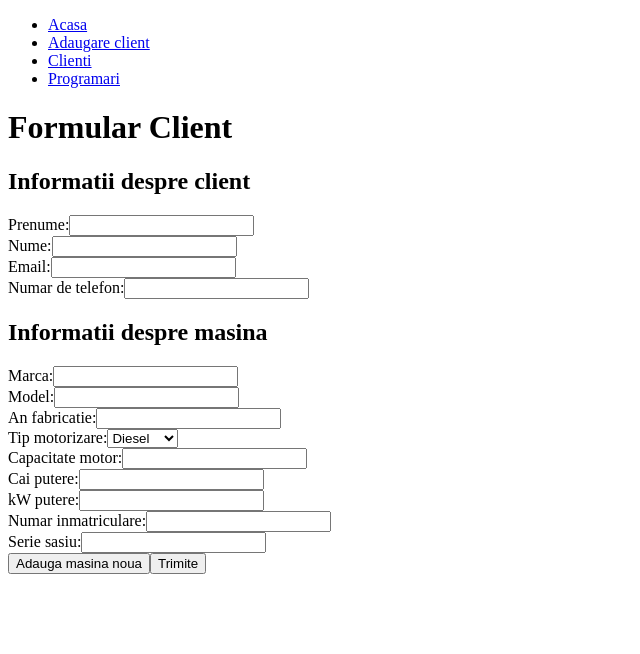
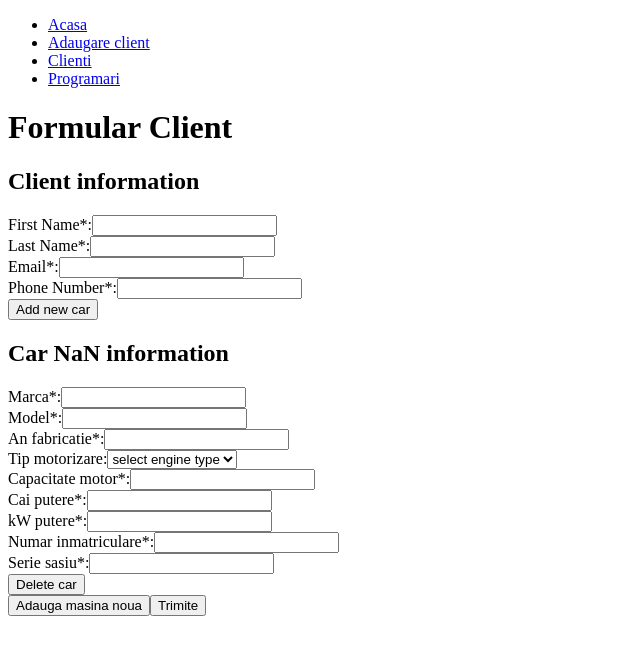
Before and after one commit to stefan-adrian-manea/Project-Info-World-Client, a React (Vite) app: page /clients-add in a window 1280 px wide. Shown: the top 654 px of the page, without its empty margins (0-640 px from the left). Built offline with nearby package versions, Linux system fonts and the light colour scheme.

Commit message:
add new components CarFieldset, ClientFieldset, InputField, SelectField

```diff
--- a/src/components/CarFieldset/CarFieldset.jsx
+++ b/src/components/CarFieldset/CarFieldset.jsx
@@ -1,116 +1,99 @@
-function CarFieldset({ carData, onChange }) {
+import InputField from "../formComponents/InputField";
+import SelectField from "../formComponents/SelectField";
 
-  const handleChange = (e) => {
-    const { name, value } = e.target;
-    onChange({ ...carData, [name]: value });
-  };
-
+function CarFieldset({ index, carData, handleRemoveCar, onChange }) {
   return (
-    <div className="fieldset">
-      <h2>Informatii despre masina</h2>
-      <div>
-        <label htmlFor="make">Marca:</label>
-        <input
-          type="text"
+    <div className="car-fieldset">
+      <h2>Car {index + 1} information</h2>
+      <InputField
         id="make"
         name="make"
+        label="Marca"
+        type="text"
         value={carData.make}
-          onChange={handleChange}
+        onChange={onChange}
         required
       />
-      </div>
-      <div>
-        <label htmlFor="model">Model:</label>
-        <input
-          type="text"
+      <InputField
         id="model"
         name="model"
+        label="Model"
+        type="text"
         value={carData.model}
-          onChange={handleChange}
+        onChange={onChange}
         required
       />
-      </div>
-      <div>
-        <label htmlFor="year">An fabricatie:</label>
-        <input
-          type="number"
+      <InputField
         id="year"
         name="year"
+        label="An fabricatie"
+        type="number"
         value={carData.year}
-          onChange={handleChange}
+        onChange={onChange}
         required
       />
-      </div>
-      <div>
-        <label htmlFor="engineType">Tip motorizare:</label>
-        <select
+      <SelectField
         id="engineType"
         name="engineType"
+        label="Tip motorizare"
         value={carData.engineType}
-          onChange={handleChange}
+        onChange={onChange}
         required
-        >
-          <option value="Diesel">Diesel</option>
-          <option value="Benzina">Benzina</option>
-          <option value="Hibrid">Hibrid</option>
-          <option value="Electric">Electric</option>
-        </select>
-      </div>
-      <div>
-        <label htmlFor="engineCapacity">Capacitate motor:</label>
-        <input
-          type="number"
+        options={[
+          { value: "diesel", label: "Diesel" },
+          { value: "gasoline", label: "Gasoline" },
+          { value: "hybrid", label: "Hybrid" },
+          { value: "electric", label: "Electric" },
+        ]}
+      />
+      <InputField
         id="engineCapacity"
         name="engineCapacity"
+        label="Capacitate motor"
+        type="number"
         value={carData.engineCapacity}
-          onChange={handleChange}
+        onChange={onChange}
         required
       />
-      </div>
-      <div>
-        <label htmlFor="horsepower">Cai putere:</label>
-        <input
-          type="number"
+      <InputField
         id="horsepower"
         name="horsepower"
+        label="Cai putere"
+        type="number"
         value={carData.horsepower}
-          onChange={handleChange}
+        onChange={onChange}
         required
       />
-      </div>
-      <div>
-        <label htmlFor="kilowatts">kW putere:</label>
-        <input
-          type="number"
+      <InputField
         id="kilowatts"
         name="kilowatts"
+        label="kW putere"
+        type="number"
         value={carData.kilowatts}
-          onChange={handleChange}
+        onChange={onChange}
         required
       />
-      </div>
-      <div>
-        <label htmlFor="registrationNumber">Numar inmatriculare:</label>
-        <input
-          type="text"
+      <InputField
         id="registrationNumber"
         name="registrationNumber"
+        label="Numar inmatriculare"
+        type="text"
         value={carData.registrationNumber}
-          onChange={handleChange}
+        onChange={onChange}
         required
       />
-      </div>
-      <div>
-        <label htmlFor="chassisNumber">Serie sasiu:</label>
-        <input
-          type="text"
+      <InputField
         id="chassisNumber"
         name="chassisNumber"
+        label="Serie sasiu"
+        type="text"
         value={carData.chassisNumber}
-          onChange={handleChange}
+        onChange={onChange}
         required
       />
-      </div>
+      <button type="button" onClick={handleRemoveCar}>
+        Delete car
+      </button>
     </div>
   );
 }
--- a/src/components/ClientFieldset/ClientFieldset.jsx
+++ b/src/components/ClientFieldset/ClientFieldset.jsx
@@ -1,51 +1,47 @@
-function ClientFieldset({ formData, onChange }) {
+import InputField from "../formComponents/InputField";
+function ClientFieldset({ formData, handleClientChange, handleAddCar }) {
   return (
-    <div className="fieldset">
-      <h2>Informatii despre client</h2>
-      <div>
-        <label htmlFor="firstName">Prenume:</label>
-        <input
-          type="text"
+    <div className="client-fieldset">
+      <h2>Client information</h2>
+      <InputField
         id="firstName"
         name="firstName"
+        label="First Name"
+        type="text"
         value={formData.firstName}
-          onChange={onChange}
+        onChange={handleClientChange}
         required
       />
-      </div>
-      <div>
-        <label htmlFor="lastName">Nume:</label>
-        <input
-          type="text"
+      <InputField
         id="lastName"
         name="lastName"
+        label="Last Name"
+        type="text"
         value={formData.lastName}
-          onChange={onChange}
+        onChange={handleClientChange}
         required
       />
-      </div>
-      <div>
-        <label htmlFor="email">Email:</label>
-        <input
-          type="email"
+      <InputField
         id="email"
         name="email"
+        label="Email"
+        type="email"
         value={formData.email}
-          onChange={onChange}
+        onChange={handleClientChange}
         required
       />
-      </div>
-      <div>
-        <label htmlFor="phoneNumber">Numar de telefon:</label>
-        <input
-          type="tel"
+      <InputField
         id="phoneNumber"
         name="phoneNumber"
+        label="Phone Number"
+        type="tel"
         value={formData.phoneNumber}
-          onChange={onChange}
+        onChange={handleClientChange}
         required
       />
-      </div>
+      <button type="button" onClick={handleAddCar}>
+        Add new car
+      </button>
     </div>
   );
 }
--- /dev/null
+++ b/src/components/formComponents/InputField.jsx
@@ -0,0 +1,20 @@
+function InputField({ id, name, label, type, value, onChange, required }) {
+  return (
+    <div>
+      <label htmlFor={id}>
+        {label}
+        {required ? "*" : ""}:
+      </label>
+      <input
+        type={type}
+        id={id}
+        name={name}
+        value={value}
+        onChange={onChange}
+        required={required}
+      />
+    </div>
+  );
+}
+
+export default InputField;
--- /dev/null
+++ b/src/components/formComponents/SelectField.jsx
@@ -0,0 +1,17 @@
+function SelectField({ id, name, label, value, options, onChange, required }) {
+  return (
+    <div>
+      <label htmlFor={id}>{label}:</label>
+      <select id={id} name={name} value={value} onChange={onChange} required={required}>
+        <option value="" > select engine type </option>
+        {options.map((option, i) => (
+          <option key={option.value} value={option.value}>
+            {option.label}
+          </option>
+        ))}
+      </select>
+    </div>
+  );
+}
+
+export default SelectField;
```
Lines whose indentation alone changed are shown as unchanged.
